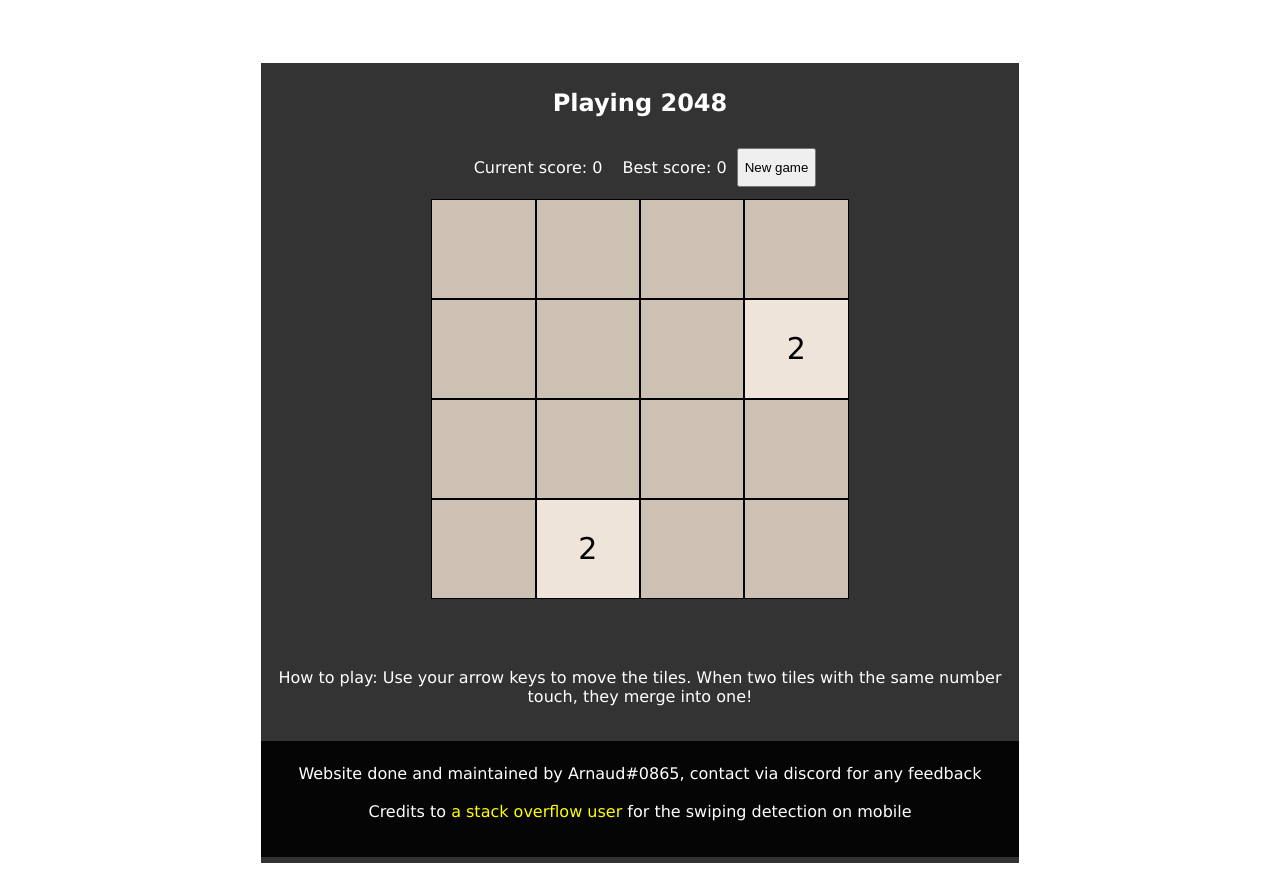
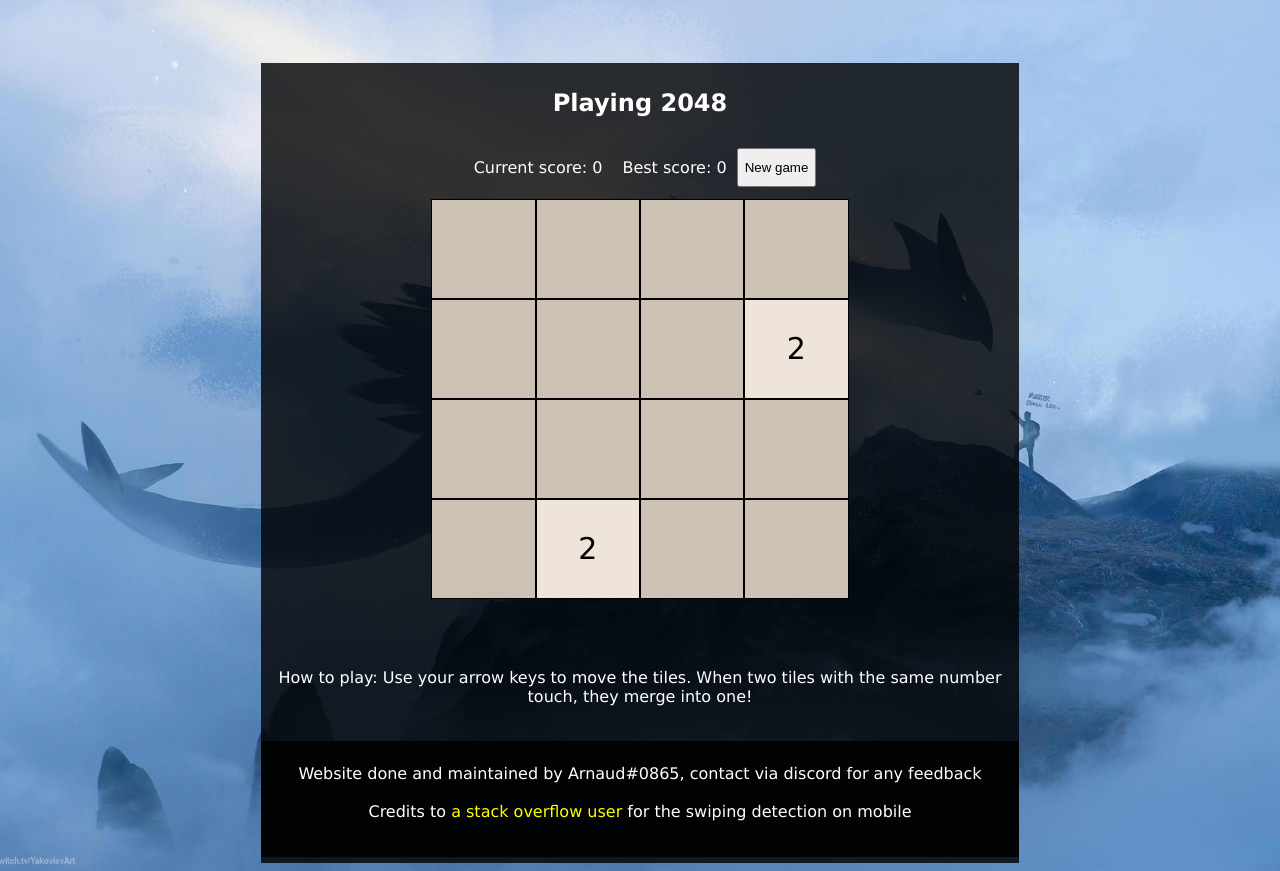
Before and after one commit to Arnaudpublic/2048, a plain HTML site: page index.html in a window 1280 px wide. Drawn offline with Linux system fonts and the light colour scheme.

Commit message:
minor fix >.>

```diff
--- a/2048_style.css
+++ b/2048_style.css
@@ -5,7 +5,7 @@ html {
 body {
     height: 100vh;
     text-align: center;
-    background-image: url(lugia_background);
+    background-image: url(lugia_background.jpg);
     background-size: cover;
     background-repeat: no-repeat;
     background-position: center;
```
